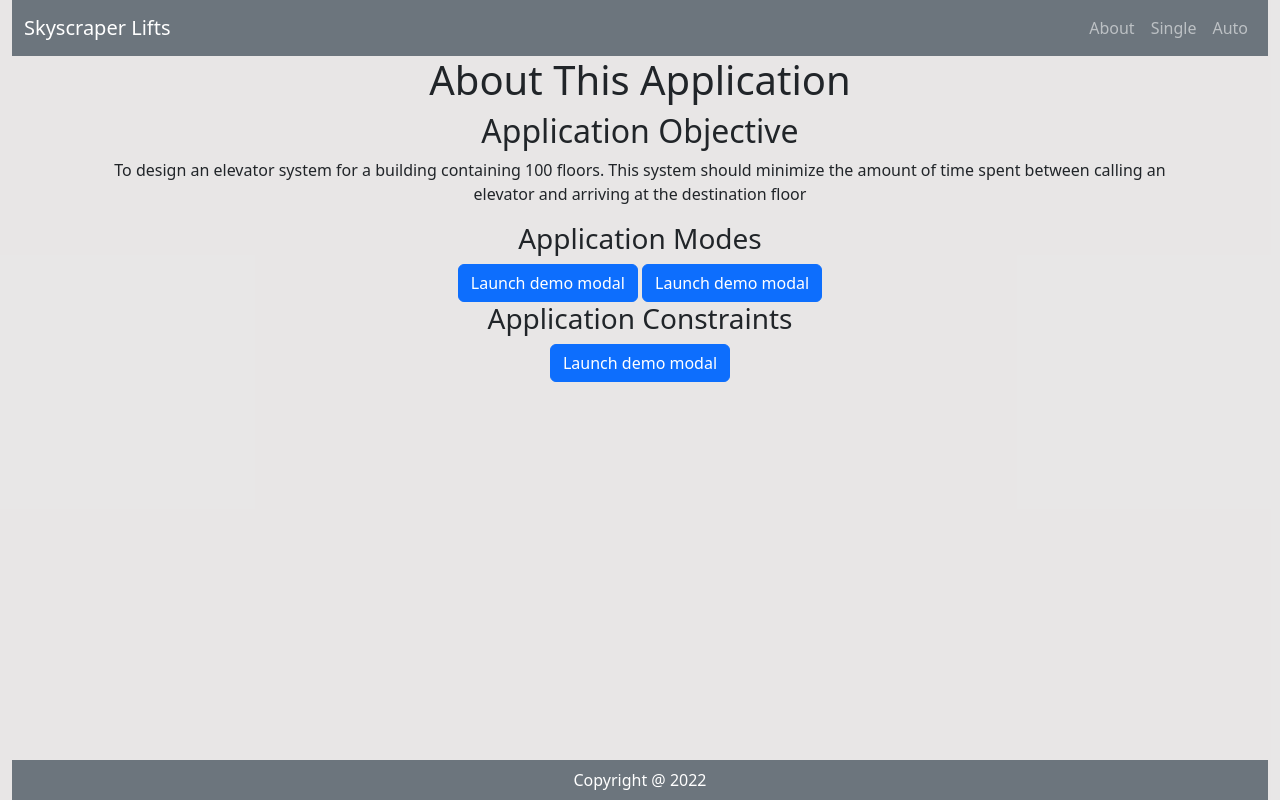
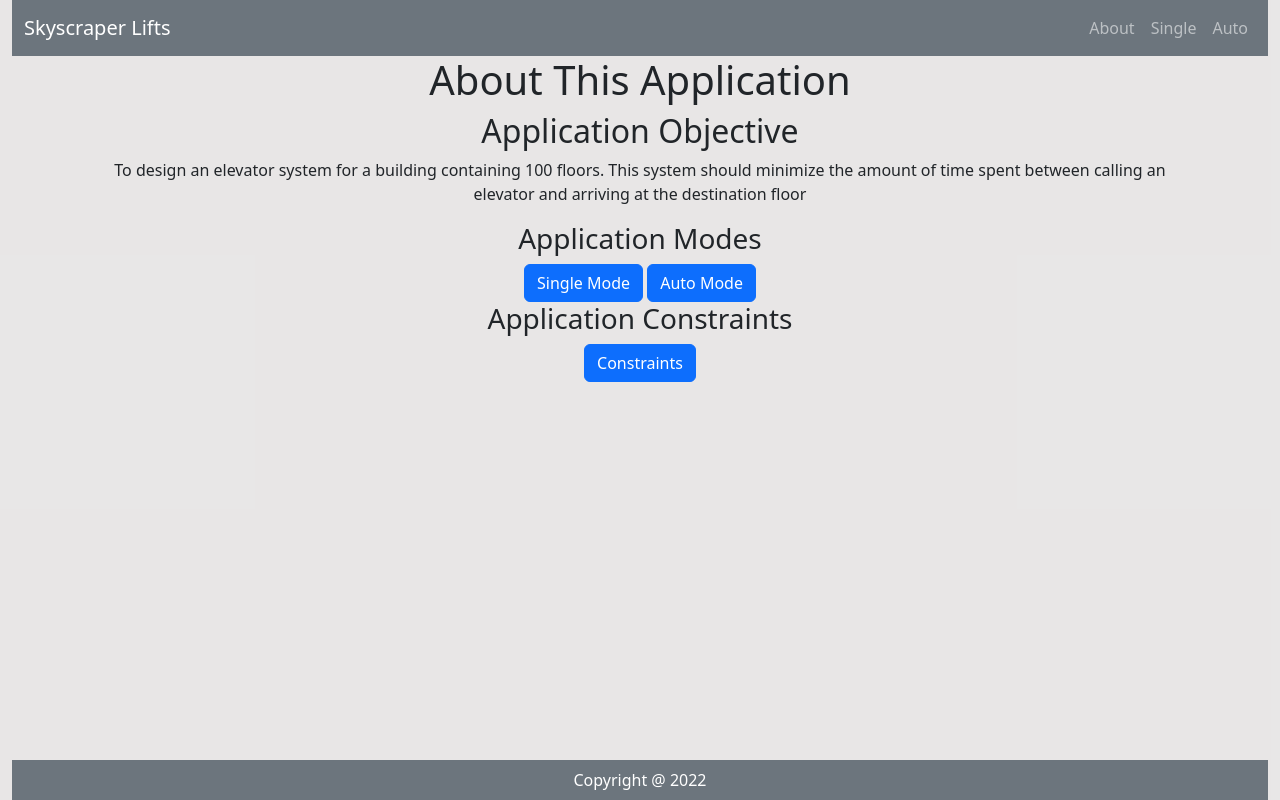
Before and after one commit to JamesFThomas/skyscraper-lifts, a React (Create React App) app: page /about in a window 1280 px wide. Built offline with nearby package versions, Linux system fonts and the light colour scheme.

Commit message:
Modal dynamically rendering title & data

```diff
--- a/src/components/App.js
+++ b/src/components/App.js
@@ -17,6 +17,8 @@ import Single from './pages/Single';
 import About from './pages/About';
 import Footer from './layout/Footer';
 
+import { aboutData } from '../data/aboutData';
+
 const App = () => {
   return (
     <Router>
@@ -30,7 +32,7 @@ const App = () => {
           <Routes>
             <Route path='/auto' element={<Auto />} />
             <Route path='/single' element={<Single />} />
-            <Route path='/about' element={<About />} />
+            <Route path='/about' element={<About aboutData={aboutData} />} />
             <Route path='/home' element={<Home />} />
           </Routes>
         </Row>
--- a/src/components/layout/ModalComponent.js
+++ b/src/components/layout/ModalComponent.js
@@ -2,9 +2,9 @@ import React, { useState } from 'react';
 import Button from 'react-bootstrap/Button';
 import Modal from 'react-bootstrap/Modal';
 
-import { aboutData } from '../../data/aboutData';
-
-const ModalComponent = () => {
+const ModalComponent = ({ data }) => {
+  //destructure props
+  const { id, Title, Desc } = data;
   const [show, setShow] = useState(false);
 
   const handleClose = () => setShow(false);
@@ -13,14 +13,13 @@ const ModalComponent = () => {
   return (
     <>
       <Button variant='primary' onClick={handleShow}>
-        Launch demo modal
+        {Title}
       </Button>
-
       <Modal show={show} onHide={handleClose}>
         <Modal.Header closeButton>
-          <Modal.Title>Modal heading</Modal.Title>
+          <Modal.Title>{Title}</Modal.Title>
         </Modal.Header>
-        <Modal.Body>Woohoo, you're reading this text in a modal!</Modal.Body>
+        <Modal.Body>{Desc}</Modal.Body>
         <Modal.Footer>
           <Button variant='secondary' onClick={handleClose}>
             Close
--- a/src/components/pages/About.js
+++ b/src/components/pages/About.js
@@ -3,7 +3,10 @@ import Container from 'react-bootstrap/Container';
 
 import ModalComponent from '../layout/ModalComponent';
 
-const About = () => {
+const About = ({ aboutData }) => {
+  //destructure data objects for modals
+  const { auto, single, cons } = aboutData;
+
   return (
     <div className='page'>
       <Container>
@@ -20,9 +23,9 @@ const About = () => {
           </div>
           <div>
             <h3>{'Application Modes'}</h3>
-            <ModalComponent /> <ModalComponent />
+            <ModalComponent data={auto} /> <ModalComponent data={single} />
             <h3>{'Application Constraints'}</h3>
-            <ModalComponent />
+            <ModalComponent data={cons} />
           </div>
         </div>
       </Container>
--- a/src/data/aboutData.js
+++ b/src/data/aboutData.js
@@ -2,16 +2,16 @@ export const aboutData = {
   auto: {
     id: 1,
     Title: 'Single Mode',
-    Description: `information for single mode`,
+    Desc: `information for single mode`,
   },
   single: {
     id: 2,
     Title: 'Auto Mode',
-    Description: `information for auto mode`,
+    Desc: `information for auto mode`,
   },
   cons: {
     id: 3,
     Title: 'Constraints',
-    Description: 'information about challenges solved',
+    Desc: 'information about challenges solved',
   },
 };
```
